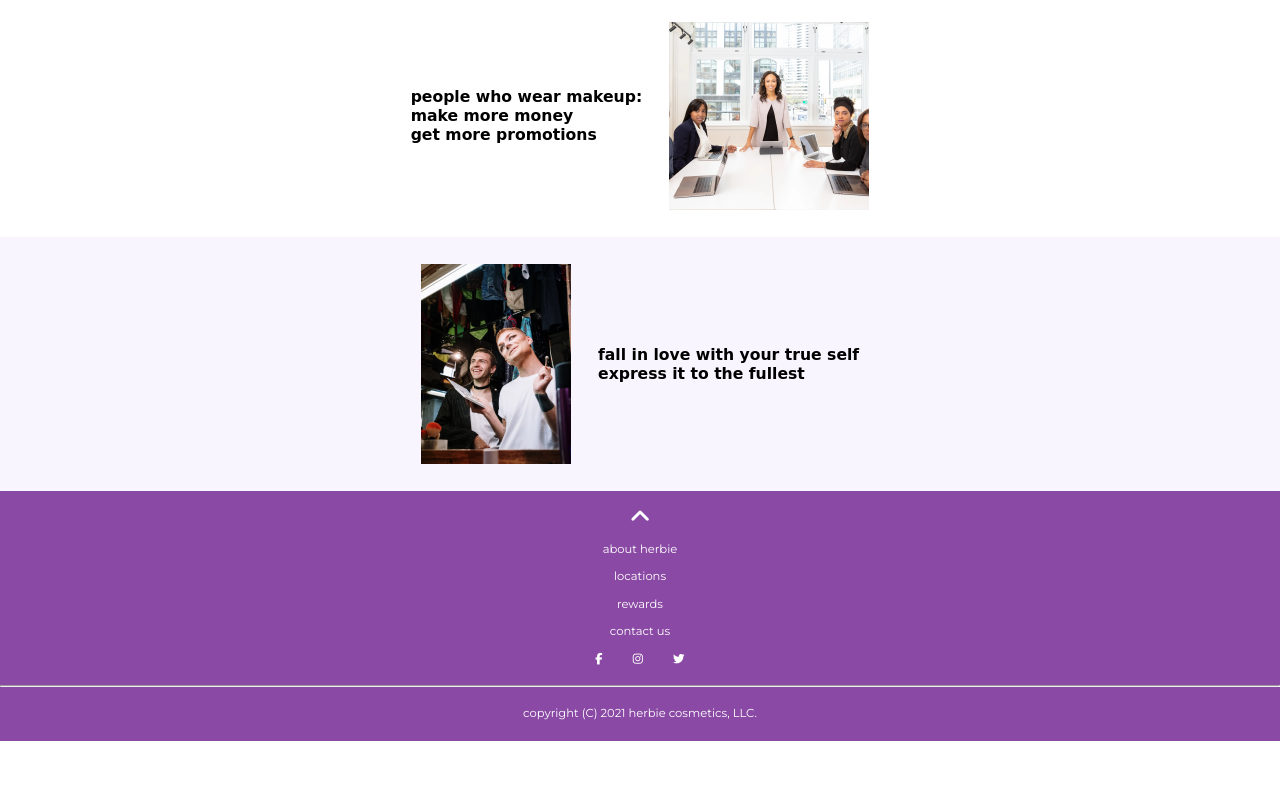
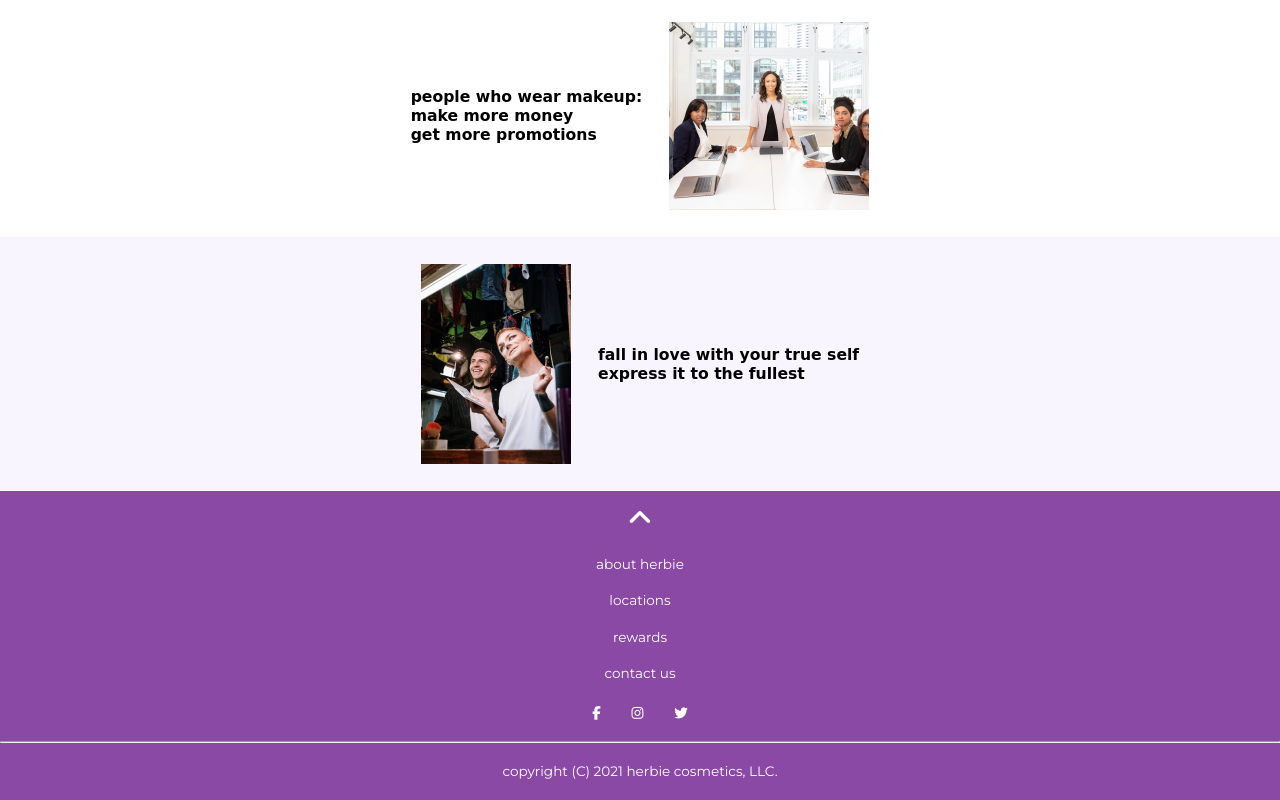
Before and after one commit to JorySmith/herbie-cosmetics, a plain HTML site: page index.html in a window 1280 px wide. Shown: the part 1515-2315 px from the top of the page. Before the commit the page ends 2256 px from the top, so only its background shows below. Drawn offline with Linux system fonts and the light colour scheme; a web font is replaced by a local one.

Commit message:
minor change

```diff
--- a/script.js
+++ b/script.js
@@ -1,15 +1,14 @@
 const alert = document.getElementById('alert');
 const navbar = document.getElementById('navbar');
 const sticky = navbar.offsetTop;
+
+alert.addEventListener('click', toggleHidden);
 
 window.onscroll = function () {
   stickyNav()
 };
 
-alert.addEventListener('click', toggleHidden);
-
 function toggleHidden() {
-  // toggle hidden
   alert.classList.toggle('hidden');
 }
 
--- a/style.css
+++ b/style.css
@@ -164,7 +164,7 @@ nav hr {
   position: absolute;
   bottom: .4rem;
   left: .25rem;
-  background-color: rgba(232, 205, 243, .5);
+  background-color: rgba(232, 205, 243, .35);
   text-shadow: 1px 1px 3px #000;
   width: 98%;
   transition: .5s ease;
@@ -252,6 +252,7 @@ nav hr {
 
 footer {
   color: #fff;
+  font-size: 1rem;
   text-align: center;
   background-color: var(--clr-dark-purp);
   padding: 1rem 0;
@@ -265,8 +266,12 @@ footer a:hover {
   text-decoration: underline;
 }
 
+footer ul {
+  padding: 1rem 0;
+}
+
 footer li {
-  margin: 1rem 0;
+  padding: .75rem 0;
 }
 
 .social-links i {
```
